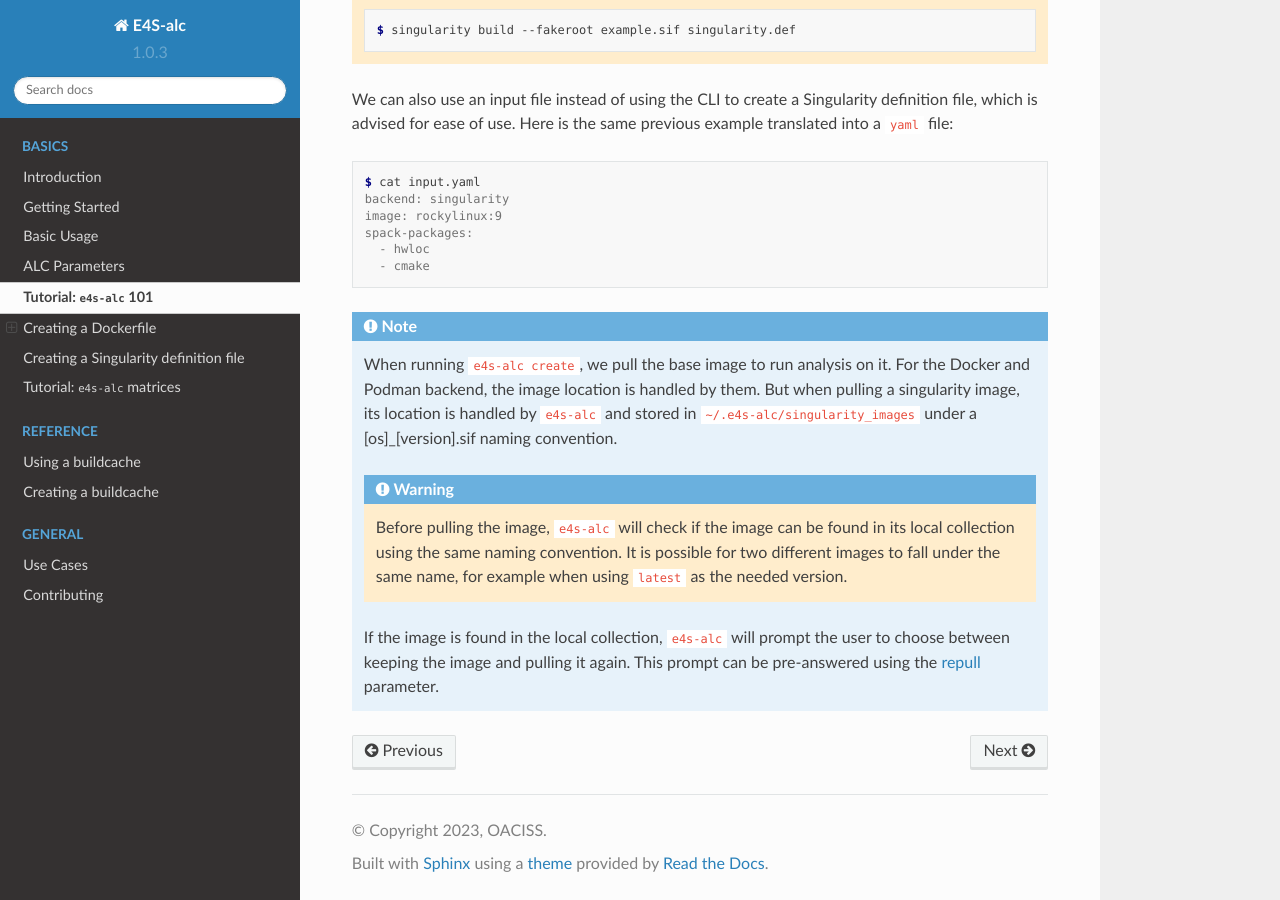
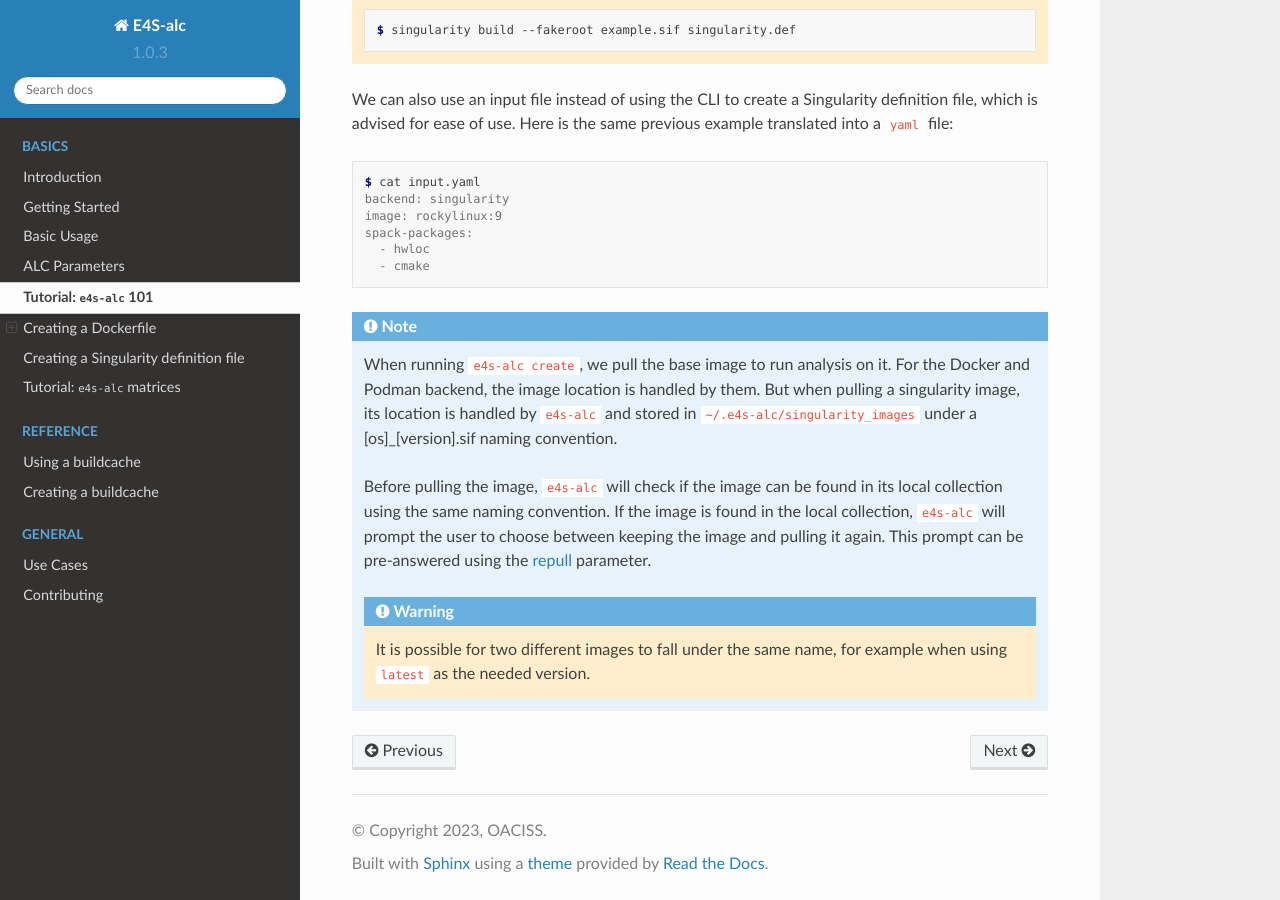
Before and after one commit to E4S-Project/e4s-alc, a Sphinx documentation site: the page built from docs/basics/tutorial_101.rst, in a window 1280 px wide and 900 px high, scrolled down 4042 px. Built offline with Sphinx 7.4.7 and the Read the Docs theme 2.0.0, drawn with Linux system fonts in a browser that asks for light colours.

Commit message:
reworked note

```diff
--- a/docs/basics/tutorial_101.rst
+++ b/docs/basics/tutorial_101.rst
@@ -221,8 +221,10 @@ Here is the same previous example translated into a ``yaml`` file:
 
     When running ``e4s-alc create``, we pull the base image to run analysis on it. For the Docker and Podman backend, the image location is handled by them. But when pulling a singularity image, its location is handled by ``e4s-alc`` and stored in ``~/.e4s-alc/singularity_images`` under a [os]_[version].sif naming convention.
 
+
+    Before pulling the image, ``e4s-alc`` will check if the image can be found in its local collection using the same naming convention.
+    If the image is found in the local collection, ``e4s-alc`` will prompt the user to choose between keeping the image and pulling it again. This prompt can be pre-answered using the :ref:`repull<alc_params>` parameter.
+
     .. warning::
 
-        Before pulling the image, ``e4s-alc`` will check if the image can be found in its local collection using the same naming convention. It is possible for two different images to fall under the same name, for example when using ``latest`` as the needed version.
-
-    If the image is found in the local collection, ``e4s-alc`` will prompt the user to choose between keeping the image and pulling it again. This prompt can be pre-answered using the :ref:`repull<alc_params>` parameter.
+        It is possible for two different images to fall under the same name, for example when using ``latest`` as the needed version.
```
